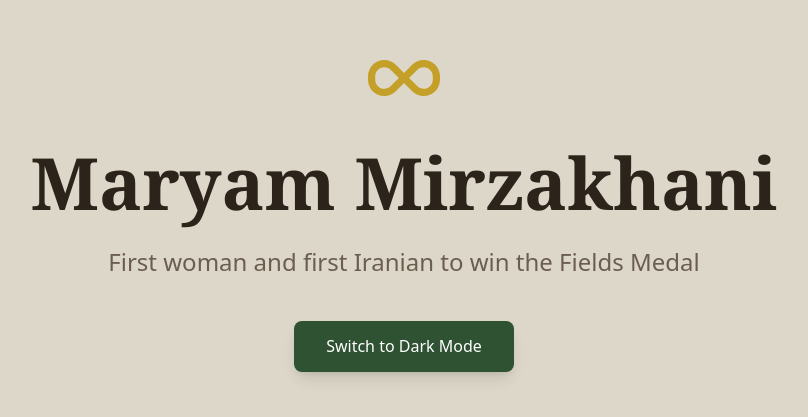
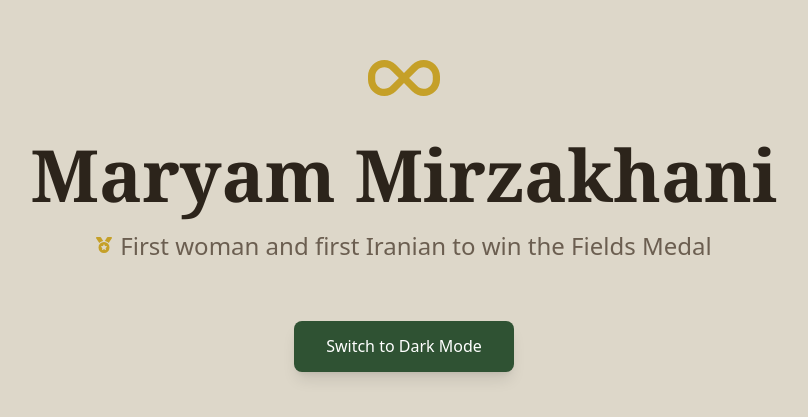
Before and after one commit to zibanoori/mirzakhani-inspire, a React (Vite) app: page / in a window 1280 px wide. Shown: the part 113-530 px from the top of the page, without its empty margins (236-1044 px from the left). Built offline with nearby package versions, Linux system fonts and the light colour scheme.

Commit message:
Feat: add medal icon to highlight fields medal achievement

```diff
--- a/src/App.jsx
+++ b/src/App.jsx
@@ -20,18 +20,22 @@ function App() {
   return (
     <div className="min-h-screen bg-paper transition-colors duration-300">
       <section className="flex flex-col items-center justify-center min-h-[80vh] px-4 text-center">
-        <div className="mb-8 text-gold transition-transform duration-300 cursor-pointer hover:scale-110">
+        <div className="mb-6 text-gold transition-transform duration-300 cursor-pointer hover:scale-110">
           <FaInfinity size={72} />
         </div>
-        <h1 className="font-serif text-5xl md:text-7xl font-bold mb-6 text-ink">
+        <h1 className="font-serif text-5xl md:text-7xl font-bold mb-4 text-ink">
           Maryam Mirzakhani
         </h1>
-        <p className="text-xl md:text-2xl text-muted max-w-2xl font-sans leading-relaxed">
-          First woman and first Iranian to win the Fields Medal
-        </p>
+        <div className="flex items-center justify-center gap-2 text-muted mb-6">
+          <FaMedal className="text-gold" />
+          <p className="text-xl md:text-2xl font-sans leading-relaxed">
+            First woman and first Iranian to win the Fields Medal
+          </p>
+        </div>
+
         <button
           onClick={() => setIsDark(!isDark)}
-          className="mt-10 px-8 py-3 bg-accent text-on-accent rounded-lg hover:bg-opacity-90 hover:-translate-y-1 hover:shadow-xl transition-all duration-300 shadow-lg font-medium cursor-pointer"
+          className="mt-8 px-8 py-3 bg-accent text-on-accent rounded-lg hover:bg-opacity-90 hover:-translate-y-1 hover:shadow-xl transition-all duration-300 shadow-lg font-medium cursor-pointer"
         >
           {isDark ? "Switch to Light Mode" : "Switch to Dark Mode"}
         </button>
```
